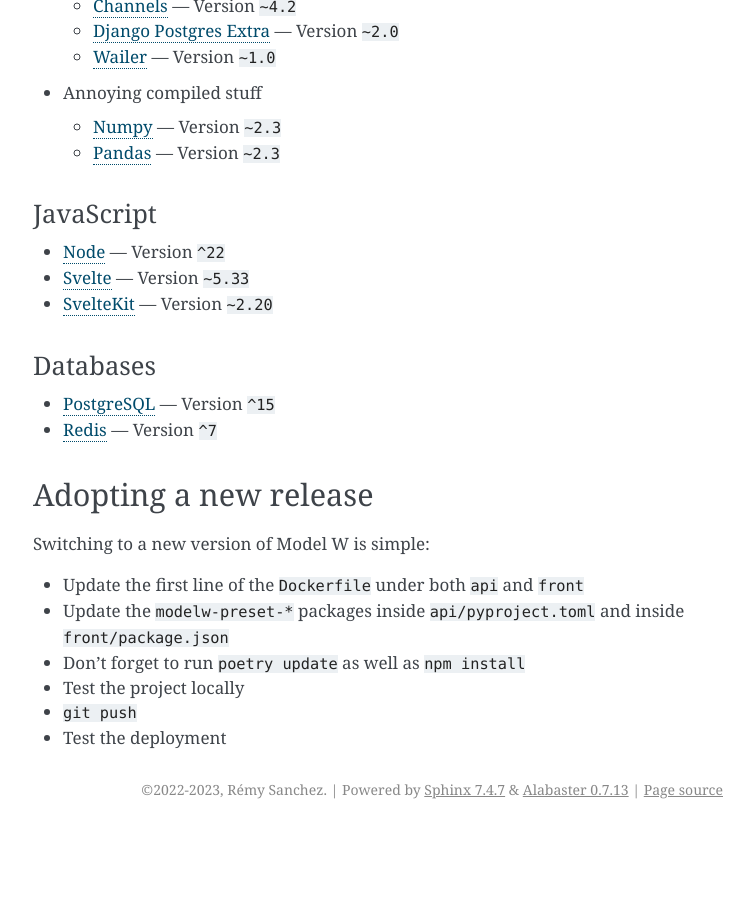
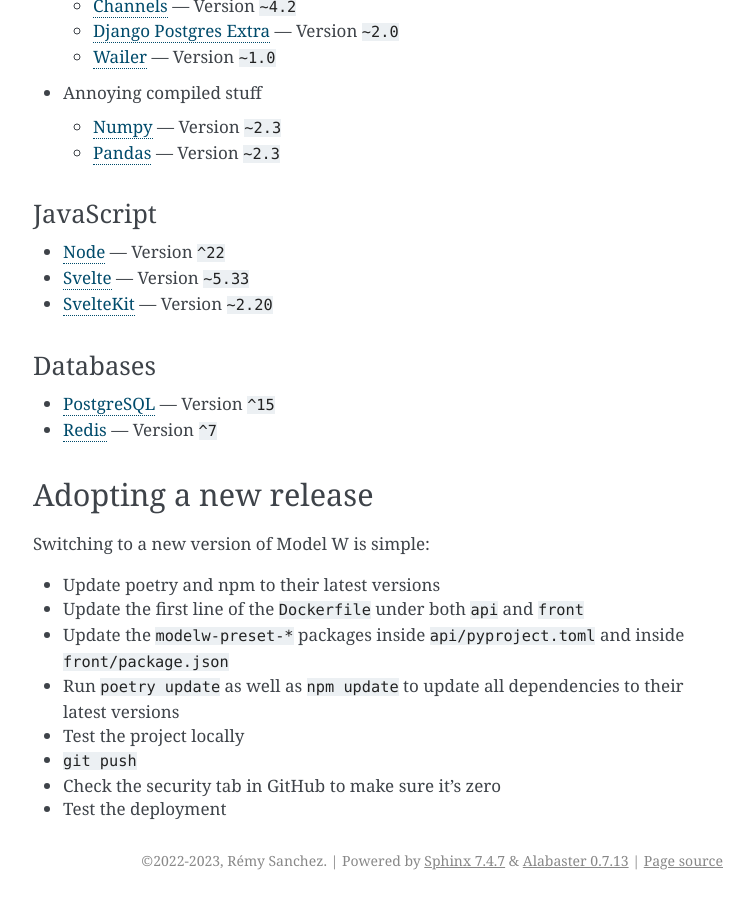
Before and after one commit to ModelW/directory, a Sphinx documentation site: the page built from doc/source/release-cycle.md, in a window 1280 px wide and 900 px high, scrolled down 1749 px. Shown: the whole window, without its empty margins (387-1141 px from the left). Built offline with Sphinx 7.4.7, drawn with Linux system fonts in a browser that asks for light colours; before the commit the page ends 2578 px from its top, so only the background shows below that.

Commit message:
Update the readme for deps

```diff
--- a/doc/source/release-cycle.md
+++ b/doc/source/release-cycle.md
@@ -99,10 +99,12 @@
 
 Switching to a new version of Model W is simple:
 
+-   Update poetry and npm to their latest versions
 -   Update the first line of the `Dockerfile` under both `api` and `front`
 -   Update the `modelw-preset-*` packages inside `api/pyproject.toml` and inside
     `front/package.json`
--   Don't forget to run `poetry update` as well as `npm install`
+-   Run `poetry update` as well as `npm update` to update all dependencies to their latest versions
 -   Test the project locally
 -   `git push`
+-   Check the security tab in GitHub to make sure it's zero
 -   Test the deployment
```
